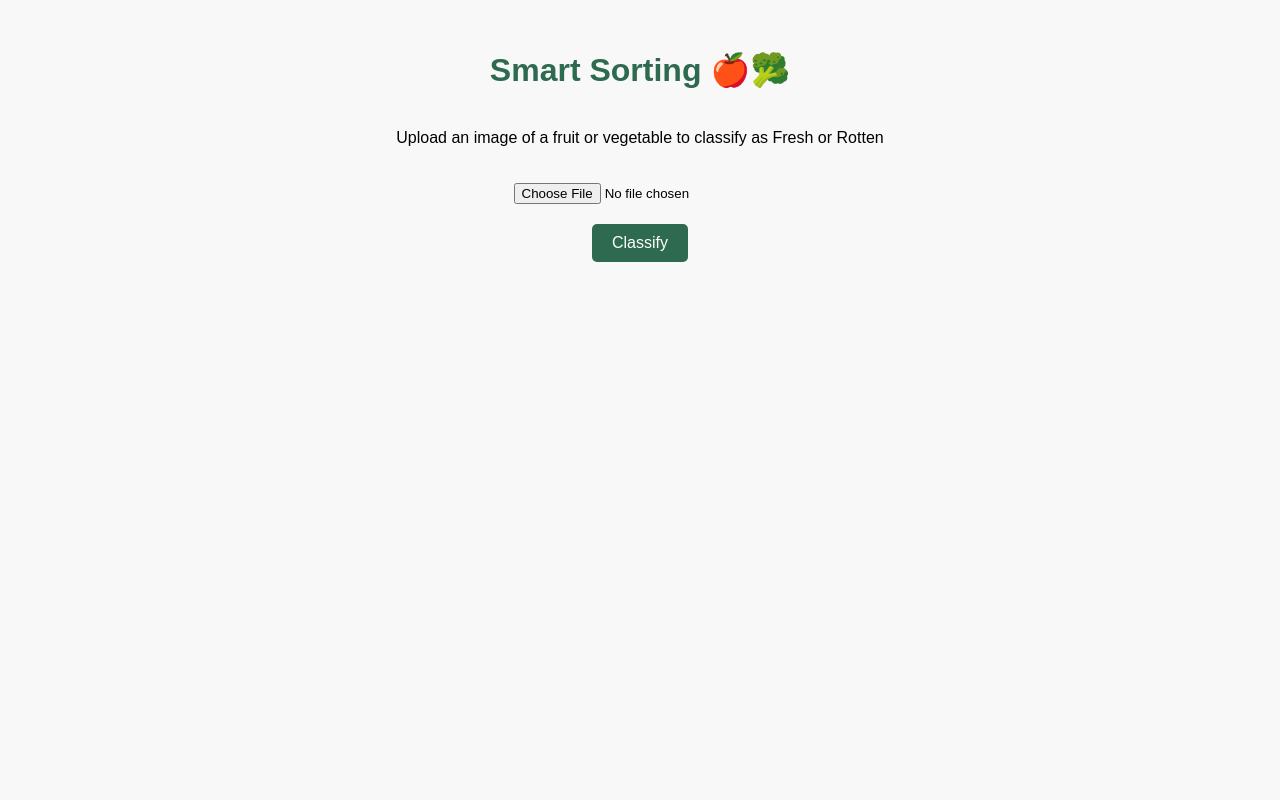
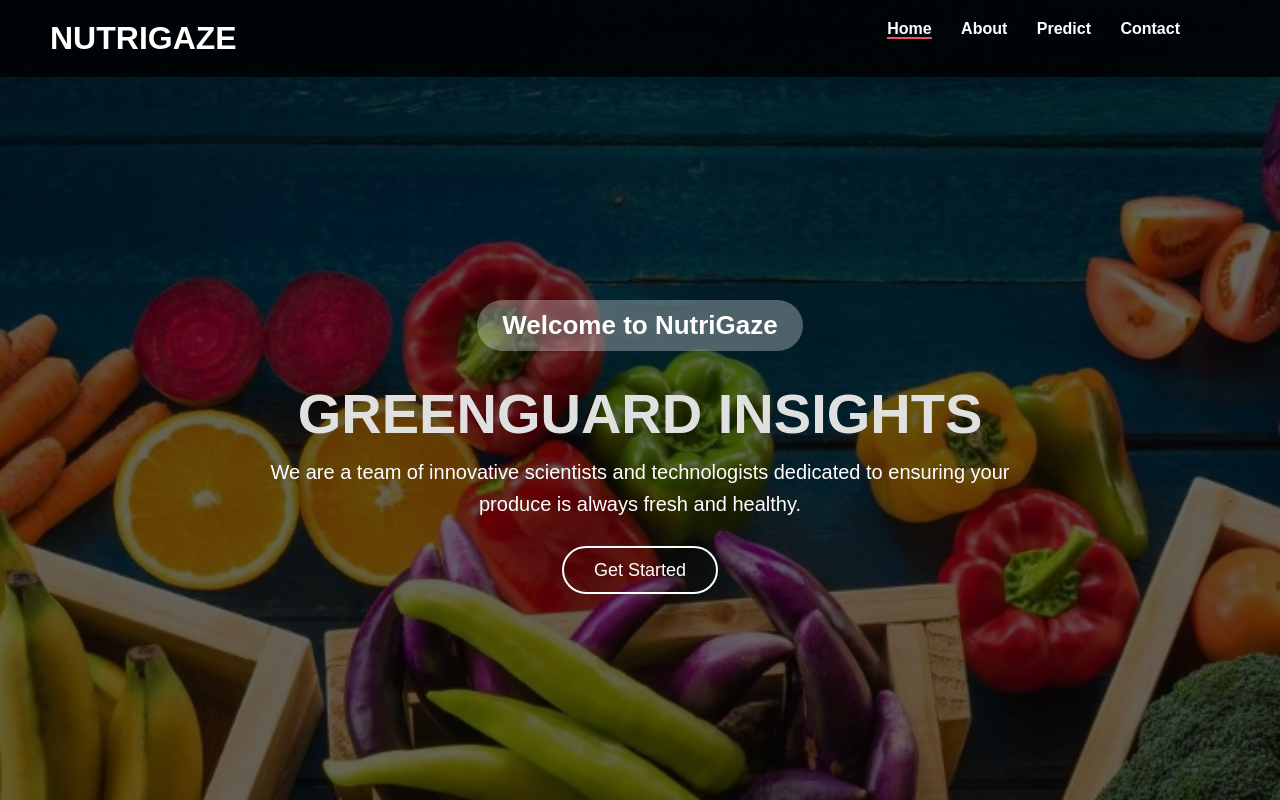
Before and after one commit to HaraKusuma/smart_sort_project, a Flask app: page / in a window 1280 px wide. Run offline with Flask 3, Linux system fonts and the light colour scheme; parts of the project's set-up code (start-up, migrations or seed data) failed here and were passed over.

Commit message:
Updated app, index template, train_model, and split script

```diff
--- a/app.py
+++ b/app.py
@@ -1,23 +1,30 @@
-
-'''
-from flask import Flask, render_template, request
+from flask import Flask, render_template, request, redirect, url_for
 from tensorflow.keras.models import load_model
 from tensorflow.keras.preprocessing import image
 import numpy as np
 import os
-from PIL import Image
 
 app = Flask(__name__)
+model = load_model('healthy_vs_rotten.h5')
 
-model = load_model("healthy_vs_rotten.h5")
-classes = list(os.listdir("dataset/train"))  # Assumes class names come from folder names
+classes = sorted(os.listdir('dataset/train'))
 
-@app.route("/", methods=["GET", "POST"])
+prediction_result = None
+
+@app.route("/", methods=["GET"])
 def index():
-    result = ""
+    return render_template("index.html")
+
+@app.route("/about", methods=["GET"])
+def about():
+    return render_template("about.html")
+
+@app.route("/predict", methods=["GET", "POST"])
+def predict():
+    global prediction_result
     if request.method == "POST":
-        img_file = request.files["image"]
-        img_path = "static/" + img_file.filename
+        img_file = request.files["file"]
+        img_path = os.path.join("static", img_file.filename)
         img_file.save(img_path)
 
         img = image.load_img(img_path, target_size=(150, 150))
@@ -26,43 +33,15 @@ def index():
 
         prediction = model.predict(img_array)
         class_index = np.argmax(prediction)
-        result = f"Prediction: {classes[class_index]}"
+        prediction_result = classes[class_index]
 
-    return render_template("index.html", result=result)
+        return redirect(url_for('result'))
+    return render_template("predict.html")
+
+@app.route("/result")
+def result():
+    global prediction_result
+    return render_template("result.html", result=prediction_result)
 
 if __name__ == "__main__":
     app.run(debug=True)
-'''
-from flask import Flask, render_template, request
-from tensorflow.keras.models import load_model
-from tensorflow.keras.preprocessing import image
-import numpy as np
-import os
-
-app = Flask(__name__)
-model = load_model('healthy_vs_rotten.h5')
-
-classes = sorted(os.listdir('dataset/train'))  # this line should match your dataset folder
-
-@app.route("/", methods=["GET", "POST"])
-def index():
-    result = None
-    image_name = None
-    if request.method == "POST":
-        img_file = request.files["file"]
-        image_name = img_file.filename
-        img_path = os.path.join("static", image_name)
-        img_file.save(img_path)
-
-        img = image.load_img(img_path, target_size=(150, 150))
-        img_array = image.img_to_array(img)
-        img_array = np.expand_dims(img_array, axis=0) / 255.0
-
-        prediction = model.predict(img_array)
-        class_index = np.argmax(prediction)
-        result = classes[class_index]
-
-    return render_template("index.html", result=result, image_name=image_name)
-
-if __name__ == "__main__":
-    app.run(debug=True)
--- a/split_dataset.py
+++ b/split_dataset.py
@@ -2,18 +2,15 @@ import os
 import shutil
 import random
 
-# Original dataset folder (change if yours is named differently)
 source_folder = "datasets/Fruit And Vegetable Diseases Dataset"
 train_folder = "dataset/train"
 val_folder = "dataset/validation"
 
-split_ratio = 0.7  # 70% train, 30% validation
+split_ratio = 0.7
 
-# Create train and validation folders if not exist
 os.makedirs(train_folder, exist_ok=True)
 os.makedirs(val_folder, exist_ok=True)
 
-# Loop over each class folder (e.g. Apple_Healthy)
 for class_name in os.listdir(source_folder):
     class_path = os.path.join(source_folder, class_name)
     if os.path.isdir(class_path):
--- a/templates/index.html
+++ b/templates/index.html
@@ -1,90 +1,138 @@
-<!--
-<!DOCTYPE html>
-<html>
-<head>
-    <title>Smart Sorting - Fruit/Vegetable Classifier</title>
-</head>
-<body>
-    <h1>Upload an Image</h1>
-    <form action="/" method="post" enctype="multipart/form-data">
-        <input type="file" name="image" required>
-        <input type="submit" value="Classify">
-    </form>
-    <h2>{{ result }}</h2>
-</body>
-</html>
--->
-
 <!DOCTYPE html>
 <html lang="en">
 <head>
-    <meta charset="UTF-8">
-    <title>Smart Sorting - Fresh or Rotten</title>
+  <meta charset="UTF-8" />
+  <title>NutriGaze - Home</title>
   <style>
-        body {
-            font-family: Arial, sans-serif;
-            text-align: center;
-            background-color: #f8f8f8;
+    body, html {
       margin: 0;
-            padding: 30px;
+      padding: 0;
+      font-family: 'Arial', sans-serif;
     }
 
-        h1 {
-            color: #2d6a4f;
-            margin-bottom: 40px;
+    .navbar {
+      background-color: rgba(0, 0, 0, 0.8);
+      padding: 20px;
+      position: fixed;
+      top: 0;
+      width: 100%;
+      z-index: 1000;
     }
 
-        form {
+    .navbar h1 {
+      color: white;
+      display: inline-block;
+      margin: 0;
+      padding-left: 30px;
+    }
+
+    .nav-links {
+      float: right;
+      padding-right: 120px; /* Moved links slightly left */
+    }
+
+    .nav-links a {
+      color: white;
+      margin-left: 25px;
+      text-decoration: none;
+      font-weight: bold;
+      border-bottom: 2px solid transparent;
+    }
+
+    .nav-links a:hover,
+    .nav-links .active {
+      border-bottom: 2px solid #f04f70;
+    }
+
+    .hero-section {
+      position: relative;
+      background-image: url("{{ url_for('static', filename='assets/background.jpg') }}");
+      background-size: cover;
+      background-position: center;
+      height: 100vh;
+      color: white;
+      display: flex;
+      flex-direction: column;
+      justify-content: center;
+      text-align: center;
+    }
+
+    .hero-section::before {
+      content: "";
+      position: absolute;
+      top: 0;
+      left: 0;
+      height: 100%;
+      width: 100%;
+      background-color: rgba(0, 0, 0, 0.6);
+      z-index: 0;
+    }
+
+    .hero-text {
+      position: relative;
+      z-index: 1;
+      margin-top: 80px;
+    }
+
+    .welcome-tag {
+      display: inline-block;
+      padding: 10px 25px;
+      background-color: rgba(255, 255, 255, 0.3);
+      border-radius: 30px;
+      font-weight: bold;
+      font-size: 26px;
       margin-bottom: 20px;
     }
 
-        input[type="file"] {
-            padding: 10px;
-            margin: 10px;
+    .hero-text h1 {
+      font-size: 56px;
+      font-weight: bold;
+      margin: 10px 0;
+      color: #e0e0e0;
     }
 
-        input[type="submit"] {
-            padding: 10px 20px;
-            font-size: 16px;
-            background-color: #2d6a4f;
-            color: white;
-            border: none;
-            border-radius: 5px;
-            cursor: pointer;
+    .hero-text p {
+      font-size: 20px;
+      max-width: 800px;
+      margin: 0 auto 40px;
+      line-height: 1.6;
     }
 
-        input[type="submit"]:hover {
-            background-color: #1b4332;
+    .hero-text .btn {
+      padding: 12px 30px;
+      background: transparent;
+      border: 2px solid white;
+      color: white;
+      font-size: 18px;
+      cursor: pointer;
+      border-radius: 25px;
+      text-decoration: none;
     }
 
-        .prediction {
-            font-size: 22px;
-            font-weight: bold;
-            color: #000;
-            margin-top: 30px;
-        }
-
-        img {
-            margin-top: 20px;
-            max-width: 300px;
-            border: 2px solid #ccc;
-            border-radius: 10px;
+    .hero-text .btn:hover {
+      background-color: white;
+      color: black;
     }
   </style>
 </head>
 <body>
-    <h1>Smart Sorting 🍎🥦</h1>
-    <p>Upload an image of a fruit or vegetable to classify as Fresh or Rotten</p>
+  <div class="navbar">
+    <h1>NUTRIGAZE</h1>
+    <div class="nav-links">
+      <a href="/" class="active">Home</a>
+      <a href="/about">About</a>
+      <a href="/predict">Predict</a>
+      <a href="/contact">Contact</a>
+    </div>
+  </div>
 
-    <form action="/" method="POST" enctype="multipart/form-data">
-        <input type="file" name="file" required>
-        <br>
-        <input type="submit" value="Classify">
-    </form>
-
-    {% if result %}
-        <div class="prediction">Prediction: {{ result }}</div>
-        <img src="{{ url_for('static', filename=image_name) }}" alt="Uploaded Image">
-    {% endif %}
+  <div class="hero-section">
+    <div class="hero-text">
+      <div class="welcome-tag">Welcome to <strong>NutriGaze</strong></div>
+      <h1>GREENGUARD INSIGHTS</h1>
+      <p>We are a team of innovative scientists and technologists dedicated to ensuring your produce is always fresh and healthy.</p>
+      <a href="/predict" class="btn">Get Started</a>
+    </div>
+  </div>
 </body>
 </html>
--- a/train_model.py
+++ b/train_model.py
@@ -4,7 +4,6 @@ from tensorflow.keras.models import Sequential
 from tensorflow.keras.layers import Conv2D, MaxPooling2D, Flatten, Dense, Dropout
 from tensorflow.keras.optimizers import Adam
 
-# Paths to train and validation folders
 train_dir = 'dataset/train'
 val_dir = 'dataset/validation'
 
```
Lines whose indentation alone changed are shown as unchanged.
